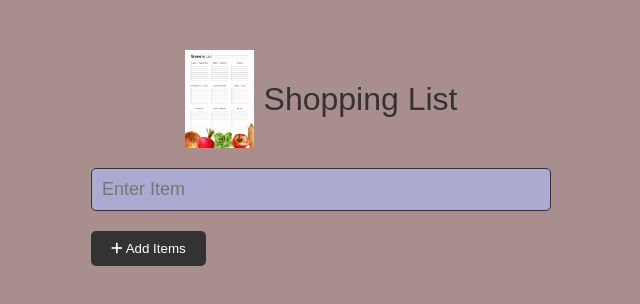
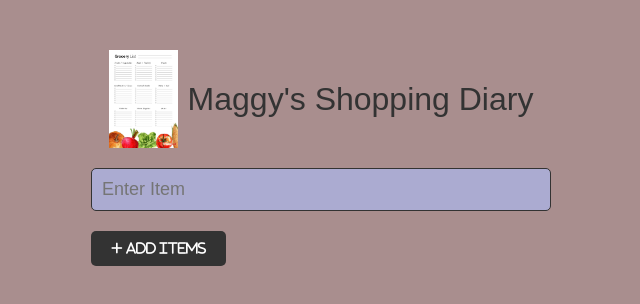
Before and after one commit to Assumpta-Chinonso1/My-Shopping-List-Project, a plain HTML site: page index.html in a window 1280 px wide. Shown: the whole page, without its empty margins (319-959 px from the left). Drawn offline with Linux system fonts and the light colour scheme.

Commit message:
Changed header of page

```diff
--- a/index.html
+++ b/index.html
@@ -1,30 +1,29 @@
 <!DOCTYPE html>
 <html lang="en">
   <head>
-    <meta charset="UTF-8">
-    <meta name="viewport" content="width=device-width, initial-scale=1.0">
+    <meta charset="UTF-8" />
+    <meta name="viewport" content="width=device-width, initial-scale=1.0" />
     <!--- <link rel="stylesheet" href="https://fontawesome.com/icons/xmark?f=classic&s=solid"> -->
-   <link rel="stylesheet" href="shoppingList.css">
+    <link rel="stylesheet" href="shoppingList.css" />
 
-    <link rel="stylesheet" href="style.css">
+    <link rel="stylesheet" href="style.css" />
     <title>My Shopping List</title>
   </head>
   <body>
     <div class="container">
       <header>
-       <img src="shoppingList.jpg" alt=""/>
-       <h1>Shopping List</h1>
-
+        <img src="shoppingList.jpg" alt="" />
+        <h1>Maggy's Shopping Diary</h1>
       </header>
-      <form id="form-item">
+      <form id="form-item"></form>
       <div class="form-control">
         <input
           type="text"
           class="form-input"
           id="item-input"
           name="item"
-      placeholder="Enter Item"/>
-
+          placeholder="Enter Item"
+        />
       </div>
 
       <div class="form-control">
@@ -38,11 +37,11 @@
           type="text"
           class="form-input-filter"
           id="filter"
-            placeholder="Filter Items"/>
+          placeholder="Filter Items"
+        />
       </div>
 
       <ul id="item-list" class="items">
-
         <!-- <li>
                 Fish
                 <button class="remove-item btn-links text-red" >
@@ -87,9 +86,12 @@
             </li>  -->
       </ul>
 
-         <button id= "clear"class="btn-clear">Clear All</button>
+      <button id="clear" class="btn-clear">Clear All</button>
     </div>
-    <script src="https://kit.fontawesome.com/31e4361ee7.js" crossorigin="anonymous"></script>
+    <script
+      src="https://kit.fontawesome.com/31e4361ee7.js"
+      crossorigin="anonymous"
+    ></script>
 
     <script src="index.js"></script>
   </body>
```
Lines whose indentation alone changed are shown as unchanged.
